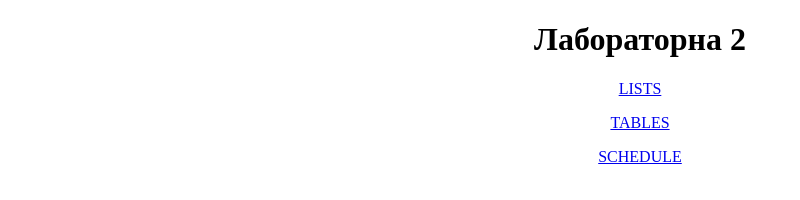
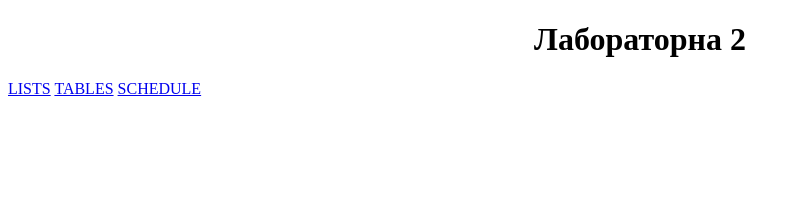
Before and after one commit to YanaStavnycha/stavnycha, a plain HTML site: page index.html in a window 1280 px wide. Shown: the whole page, without its empty margins (0-800 px from the left). Drawn offline with Linux system fonts and the light colour scheme.

Commit message:
зміна

```diff
--- a/index.html
+++ b/index.html
@@ -5,8 +5,8 @@
   </head>
   <body>
      <h1 align="center">Лабораторна 2</h1>
-     <p align="center"><a href="lists.html" target="_blanc">LISTS</a></p>
-     <p align="center"><a href="tables.html" target="_blank">TABLES</a></p>
-     <p align="center"><a href="schedule.html" target="_blank">SCHEDULE</a></p>
+     <a href="lists.html">LISTS</a>
+     <a href="tables.html">TABLES</a>
+     <a href="schedule.html">SCHEDULE</a>
 </body>
 </html>
```
